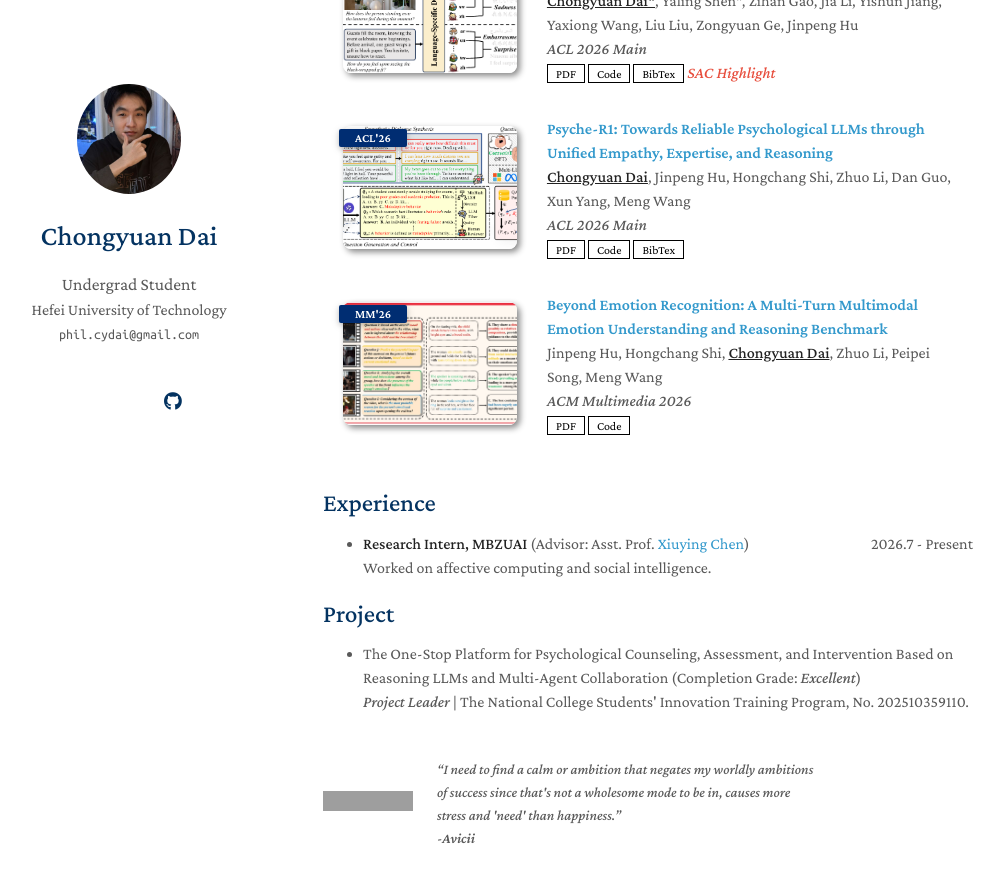
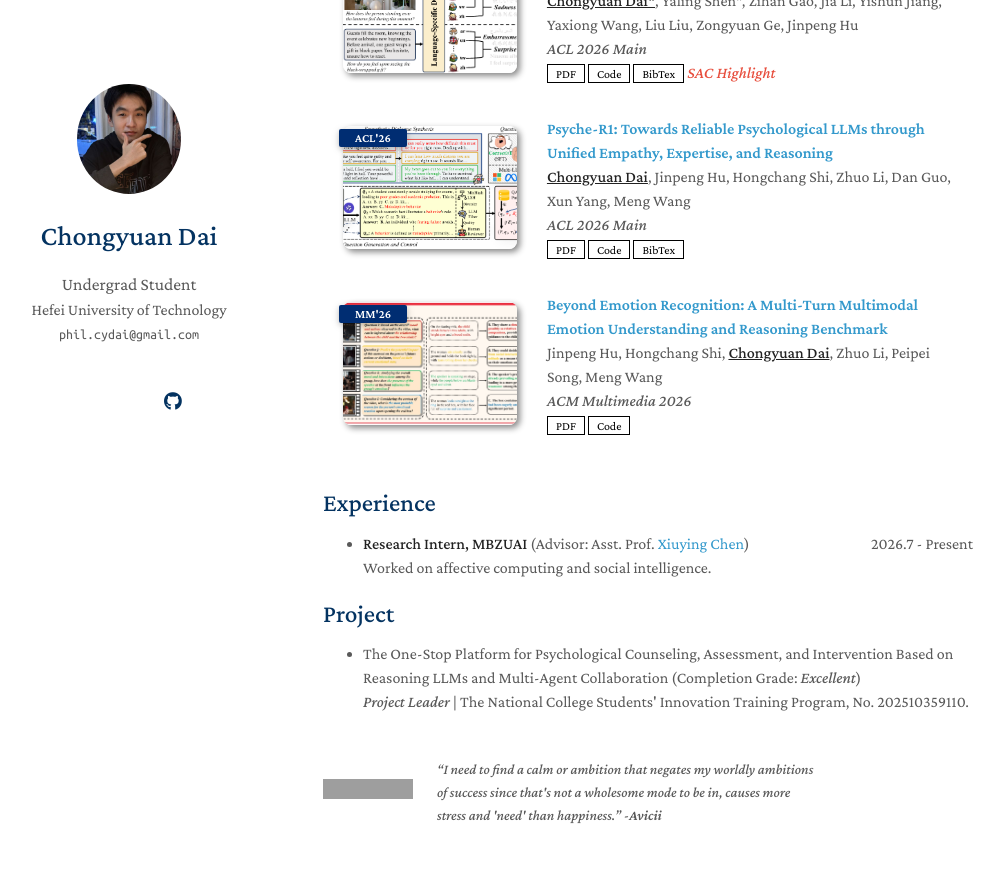
Before and after one commit to chyuandai/chyuandai.github.io, a Jekyll site: the page built from index.md, in a window 1280 px wide and 900 px high, scrolled down 755 px. Shown: the top 883 px of the window, without its empty margins (147-1150 px from the left). Built offline with Jekyll 4.4.1, drawn with Linux system fonts in a browser that asks for light colours; a style sheet for code colours, icons or effects is not loaded; our own code applies the rules of GitHub Pages for plain Markdown files; grey boxes are pictures that could not be loaded.

Commit message:
update my personal page

```diff
--- a/_layouts/homepage.html
+++ b/_layouts/homepage.html
@@ -104,7 +104,7 @@
         <a href="https://info.flagcounter.com/{{ site.flag_counter }}" target="_blank" rel="noopener" style="flex:none;"><img src="https://s01.flagcounter.com/count2/{{ site.flag_counter }}/bg_FFFFFF/txt_000000/border_CCCCCC/columns_2/maxflags_10/viewers_Visitors/labels_0/pageviews_0/flags_0/percent_0/" alt="Flag Counter" border="0"></a>
         {% endif %}
         {% if site.quote %}
-        <p style="flex:1 1 240px; max-width:380px; margin:0; font-size:0.9rem; line-height:1.6;"><i>“{{ site.quote }}”<br>-<b>{{ site.quote_author }}</b></i></p>
+        <p style="flex:1 1 240px; max-width:380px; margin:0; font-size:0.9rem; line-height:1.6;"><i>“{{ site.quote }}” -<b>{{ site.quote_author }}</b></i></p>
         {% endif %}
       </div>
 
```
